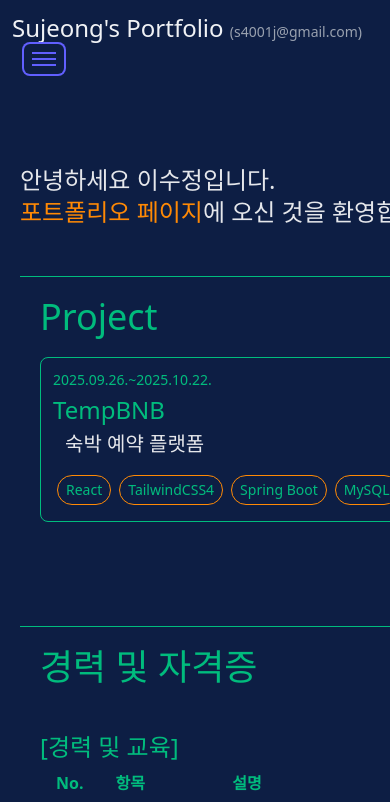
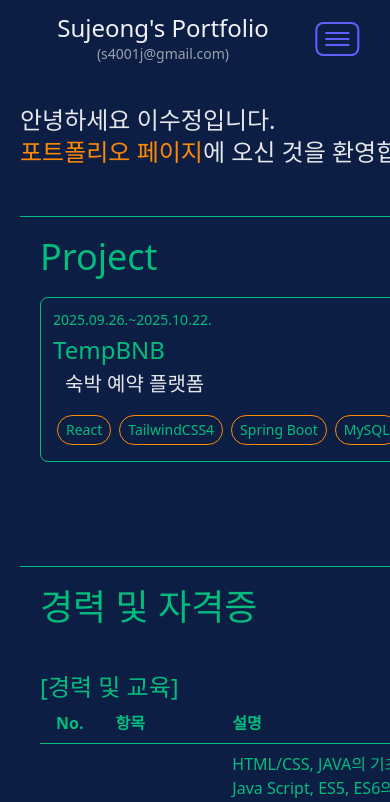
Before and after one commit to s4001j/portfolio, a React (Vite) app: page /#/ in a window 390 px wide. Shown: the top 802 px of the page. Built offline with nearby package versions, Linux system fonts and the light colour scheme.

Commit message:
브라우저 작은창 시 헤더 중앙 정렬, 큰 창 시 프로젝트페이지 다른 페이지와 라인 맞추기

```diff
--- a/src/components/Projects.jsx
+++ b/src/components/Projects.jsx
@@ -6,7 +6,7 @@ const ProjDetail = ({ detailPop, onClose, children }) => {
 
   return (
     <div className="fixed inset-0 bg-transparent flex justify-center items-center z-[1000]" onClick={onClose}>
-      <div className="bg-zinc-800 p-5 rounded-3xl shadow-lg absolute top-[105px] w-[400px] h-[450px]" onClick={(e) => e.stopPropagation()}>
+      <div className="bg-zinc-800 p-5 rounded-3xl shadow-lg absolute top-[105px] w-[350px] h-[450px]" onClick={(e) => e.stopPropagation()}>
         <button onClick={onClose} className="flex ml-auto text-sm text-gray-300 hover:text-gray-500">닫기</button>
         {children}
       </div>
@@ -21,7 +21,7 @@ export default function Projects({year, title, text, role, tag, link, src}){
     const closePop = () => setDetailPop(false);
 
     return (
-        <div onClick={()=>setDetailPop(true)} className="border rounded-lg p-3 gap-3 w-[420px] hover:border-blue-600">
+        <div onClick={()=>setDetailPop(true)} className="box-border border rounded-lg p-3 gap-3 w-[420px] hover:border-blue-600">
             <div className="relative group">
                 <span className="absolute left-2/3 transform  translate-y-1/2 bottom-full mb-2 hidden group-hover:block px-2 py-1 bg-orange-600 text-gray-200 text-sm rounded whitespace-nowrap">
                 클릭하여 상세 내용 보기
--- a/src/layouts/GlobalLayout.jsx
+++ b/src/layouts/GlobalLayout.jsx
@@ -83,30 +83,36 @@ const Menu=()=>{
 function GlobalHeader() {
   const [isOpen, setIsOpen] = useState(false);
   return (
-    <header className="fixed col-span-1 bg-[#0d1e44ff] w-full min-w-[100] sm:max-w-[250px] sm:min-h-screen mx-auto sm:ml-auto p-3 sm:text-right top-0 sm:mt-4 z-[1000]">
-      <Link to="/" className="text-center text-[#F0F2F5] text-2xl mb-5"> Sujeong's Portfolio </Link>
-      <button className="text-gray-400 sm:hidden text-sm">(s4001j@gmail.com)</button>
-      <div className="mt-7 hidden sm:block border-m text-right b pt-1">
+    <header className="fixed col-span-1 sm:col-span-2 inline-block bg-[#0d1e44ff] w-full min-w-0 sm:max-w-[250px] sm:min-h-screen sm:ml-auto p-3 sm:text-right top-0 sm:mt-4 z-[1000]">
+      <div className="flex">
+        <div className="mx-auto">
+        <Link to="/" className="text-center text-[#F0F2F5] text-2xl mb-5"> Sujeong's Portfolio </Link> <br/>
+        <button className="text-gray-400 flex mx-auto sm:hidden text-sm">(s4001j@gmail.com)</button>
+        </div>
+
+        {/* 작은 브라우저 사이즈 드롭다운메뉴 */}
+        <div className={"sm:hidden relative inline-block right-0 transform -translate-x-1/6 mt-3 ml-3 pr-3"}>
+          <button
+          onClick={()=>setIsOpen(!isOpen)}
+          className="flex ml-auto p-2 rounded-md ring-2 ring-indigo-500 hover:ring-orange-400"
+          >
+          <div className="space-y-1">
+            <div className="w-6 h-0.5 bg-indigo-500"></div>
+            <div className="w-6 h-0.5 bg-indigo-500"></div>
+            <div className="w-6 h-0.5 bg-indigo-500"></div>
+          </div>
+          </button>
+          <div className={`absolute text-right right-0 p-1 pr-4 mt-1 w-30 ${isOpen?"border-b-1 border-indigo-500 bg-[#0d1e44ff]":"border-none"}`}>{isOpen && (<Menu/>)}</div>
+        </div>
+      </div>
+      <div className="mt-7 hidden sm:block box-border text-right pt-1">
           이수정 <br/>
           프론트엔드 개발자<br/>
           s4001j@gmail.com
       </div>
-      <div className="hidden sm:block border-t-1 border-emerald-700 mt-5 pt-1">
+      <div className="hidden sm:block box-border border-t-1 border-emerald-700 mt-5 pt-1">
         <br/>
         <Menu/>
-      </div>
-      <div className={"sm:hidden relative inline-block right-0 ml-3 pr-3"}>
-        <button
-        onClick={()=>setIsOpen(!isOpen)}
-        className="flex ml-auto p-2 rounded-md ring-2 ring-indigo-500 hover:ring-orange-400"
-        >
-        <div className="space-y-1">
-          <div className="w-6 h-0.5 bg-indigo-500"></div>
-          <div className="w-6 h-0.5 bg-indigo-500"></div>
-          <div className="w-6 h-0.5 bg-indigo-500"></div>
-        </div>
-        </button>
-        <div className={`absolute text-left p-1 mt-1 w-30 ${isOpen?"border-b-1 border-indigo-500 bg-[#0d1e44ff]":"border-none"}`}>{isOpen && (<Menu/>)}</div>
       </div>
     </header>
   );
@@ -127,13 +133,11 @@ function GlobalFooter() {
 
 export default function GlobalLayout() {
   const [scrollTarget, setScrollTarget] = useState(null);
-
-
   return (
-    <div className="flex flex-col w-full bg-[#0d1e44ff] text-emerald-500 pt-5 overflow-auto break-words">
-      <div className="grid grid-cols-1 sm:grid-cols-4 gap-5 mx-auto">
+    <div className="flex flex-col box-border w-full min-w-0 bg-[#0d1e44ff] text-emerald-500 pt-5 overflow-x-hidden break-words">
+      <div className="grid grid-cols-1 sm:grid-cols-6 gap-5 justify-center">
         <GlobalHeader/>
-        <main className="col-span-1 sm:col-span-3 mr-auto p-1 mb-3 max-w-5xl mt-30 sm:mt-1 sm:ml-65 pl-0 sm:pl-5 sm:border-l-1 border-emerald-700">
+        <main className="col-span-1 sm:col-span-4 mr-auto p-1 mb-3 max-w-5xl mt-15 sm:mt-1 sm:ml-65 pl-0 sm:pl-5 sm:border-l-1 border-emerald-700">
             <ScrollToTop />
             <Outlet />
         </main>
--- a/src/pages/ProjectPage.jsx
+++ b/src/pages/ProjectPage.jsx
@@ -20,7 +20,7 @@ export default function ProjectPage(){
     const tagItems1 = ProjectList[0].tag.split(",").map(item=>item.trim());
 
     return(
-        <div className="box-border p-5">
+        <div className="box-border p-5 overflow-x-auto mx-1">
         <div className="text-4xl mb-15">
             <div className="mb-5">Project</div>
             <Projects year="2025.09.26.~2025.10.22." title="TempBNB" text="숙박 예약 플랫폼" role="위시리스트 쿼리, 홈화면, 검색창, 검색결과, 위시리스트, 레이아웃 헤더/푸터" tag="React, TailwindCSS4, Spring Boot, MySQL" link="https://github.com/s4001j/tempBNB" src="https://temp-bnb-seven.vercel.app/" />
@@ -42,14 +42,14 @@ export default function ProjectPage(){
                 <img
                 src={tempBNB_frontNbacktree}
                 alt="empBNB_frontNbacktree"
-                className="rounded-lg shadow-md"
+                className="rounded-lg shadow-md max-w-[420px] min-w-0 ml-2"
                 />
                 <br/>
                 DB 구성 :
                 <img
                 src={tempBNB_DBtree}
                 alt="tempBNB_DBtree"
-                className="rounded-lg shadow-md w-45 h-auto"
+                className="rounded-lg shadow-md w-45 h-auto ml-2"
                 />
             </div>
             <div className="text-xl font-bold">담당</div>
```
